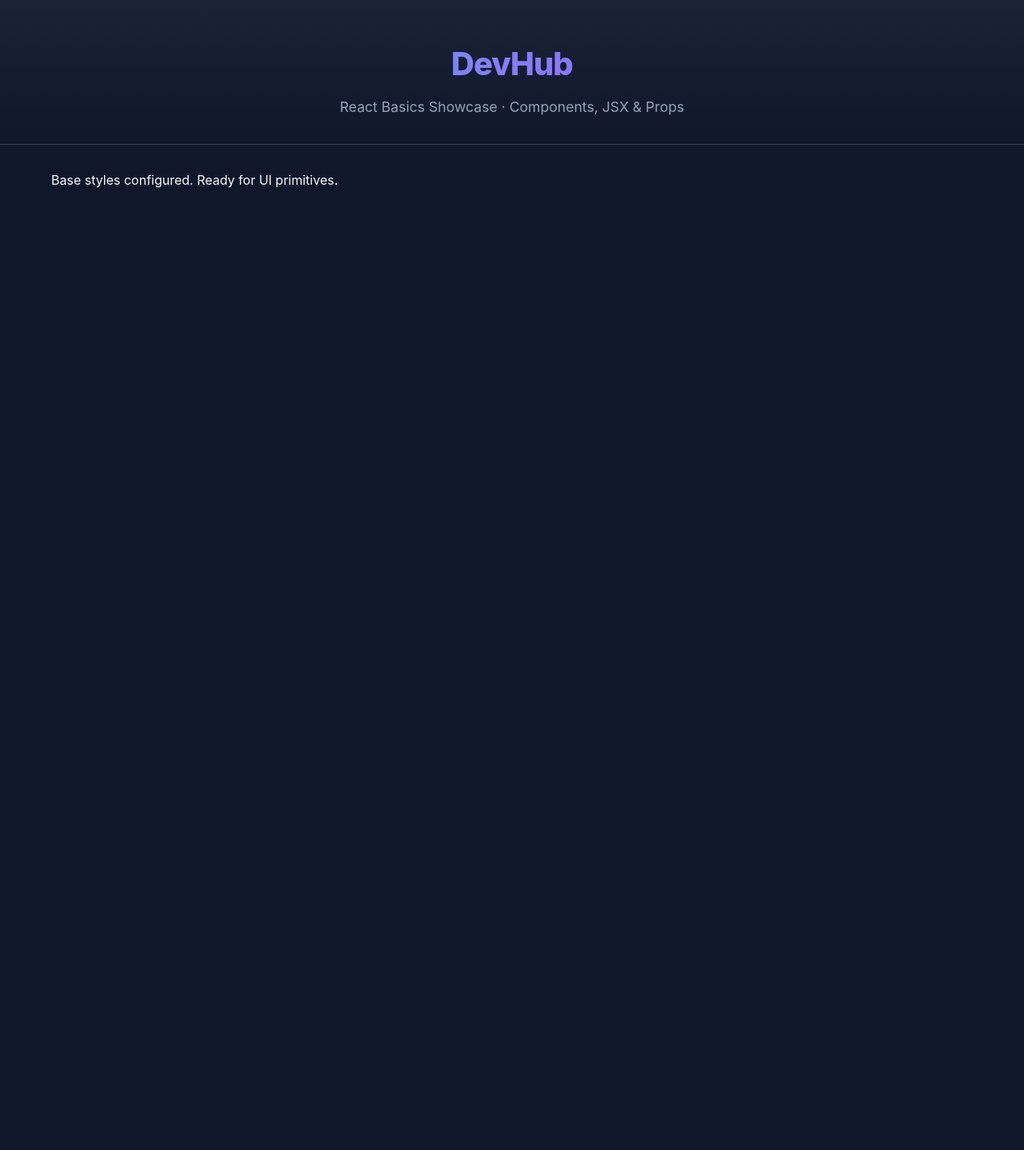
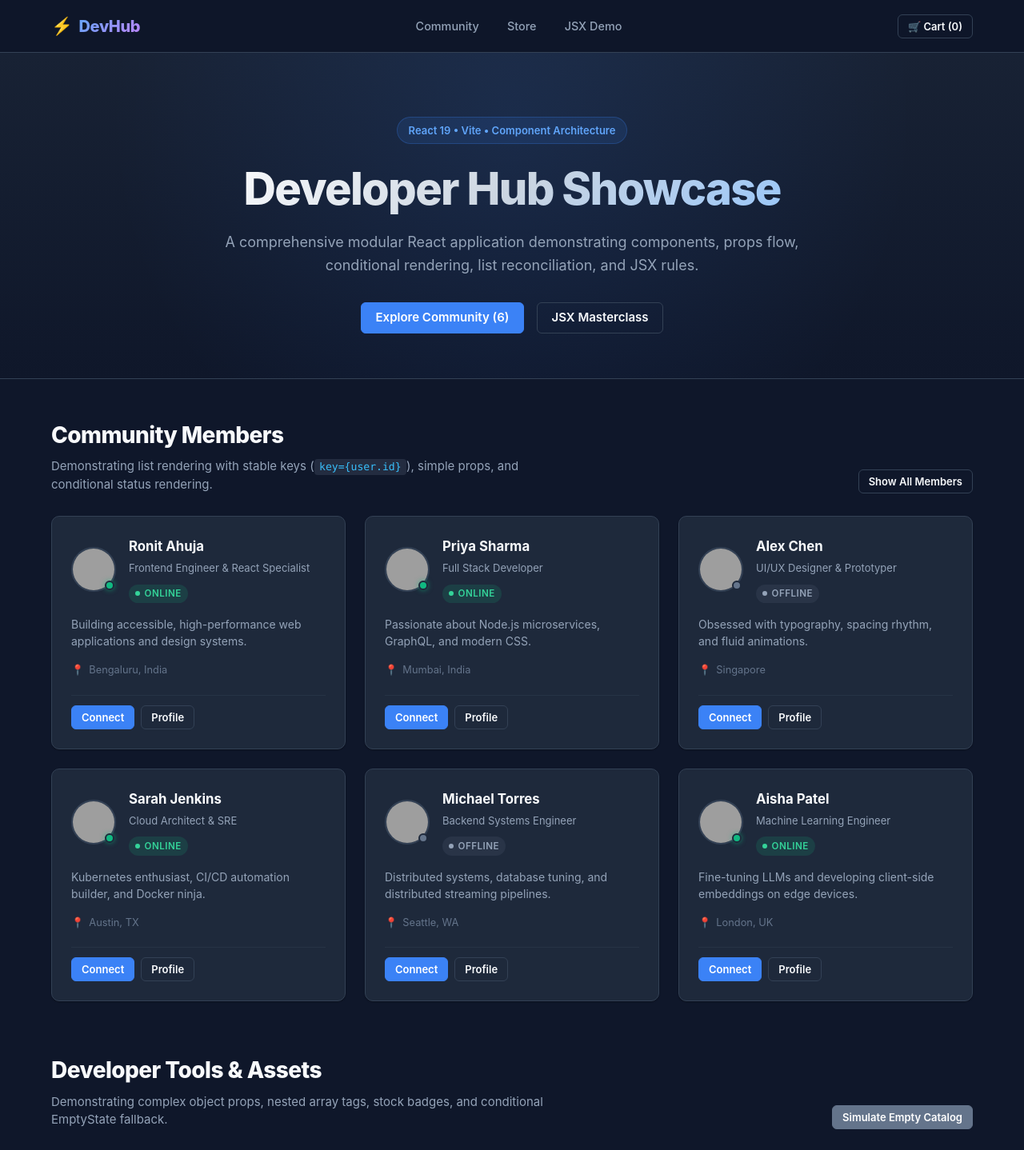
Before and after one commit to ronit-ahuja-04/Linkific-Tasks, a React (Vite) app in the folder Day-04/: page / in a window 1280 px wide. Shown: the top 1438 px of the page at 80% size. Before the commit the page ends 800 px from the top, so only its background shows below. Built offline with nearby package versions, Linux system fonts and the light colour scheme; grey boxes are pictures that could not be loaded.

Commit message:
feat: compose all sections in App

```diff
--- a/Day-04/src/App.css
+++ b/Day-04/src/App.css
@@ -2,6 +2,58 @@
   min-height: 100vh;
   display: flex;
   flex-direction: column;
+  background-color: var(--bg-primary);
+}
+
+.app-hero {
+  background: radial-gradient(circle at 50% 20%, rgba(59, 130, 246, 0.12) 0%, rgba(15, 23, 42, 0) 70%),
+              linear-gradient(180deg, rgba(30, 41, 59, 0.6) 0%, rgba(15, 23, 42, 1) 100%);
+  padding: 5rem 1.5rem 3.5rem;
+  border-bottom: 1px solid var(--border-color);
+  text-align: center;
+}
+
+.hero-content {
+  max-width: 800px;
+  margin: 0 auto;
+}
+
+.hero-badge {
+  display: inline-block;
+  padding: 0.35rem 0.85rem;
+  font-size: 0.8125rem;
+  font-weight: 600;
+  color: #60a5fa;
+  background-color: rgba(59, 130, 246, 0.12);
+  border: 1px solid rgba(59, 130, 246, 0.25);
+  border-radius: 9999px;
+  margin-bottom: 1.5rem;
+}
+
+.hero-title {
+  font-size: clamp(2.2rem, 5vw, 3.5rem);
+  font-weight: 800;
+  line-height: 1.15;
+  letter-spacing: -0.03em;
+  background: linear-gradient(135deg, #ffffff 0%, #cbd5e1 50%, #93c5fd 100%);
+  -webkit-background-clip: text;
+  -webkit-text-fill-color: transparent;
+  margin-bottom: 1.25rem;
+}
+
+.hero-subtitle {
+  font-size: 1.125rem;
+  color: var(--text-secondary);
+  line-height: 1.6;
+  margin-bottom: 2rem;
+}
+
+.hero-actions {
+  display: flex;
+  align-items: center;
+  justify-content: center;
+  gap: 1rem;
+  flex-wrap: wrap;
 }
 
 .app-main {
@@ -9,29 +61,82 @@
   max-width: 1200px;
   width: 100%;
   margin: 0 auto;
-  padding: 2rem 1.5rem;
+  padding: 3rem 1.5rem;
+  display: flex;
+  flex-direction: column;
+  gap: 4rem;
 }
 
-.app-header {
-  text-align: center;
-  padding: 3rem 1.5rem 2rem;
-  background: linear-gradient(180deg, rgba(30, 41, 59, 0.7) 0%, rgba(15, 23, 42, 0) 100%);
-  border-bottom: 1px solid var(--border-color);
+.app-section {
+  scroll-margin-top: 5rem;
 }
 
-.app-title {
-  font-size: 2.5rem;
-  font-weight: 800;
-  letter-spacing: -0.025em;
-  background: linear-gradient(135deg, #60a5fa 0%, #a855f7 100%);
-  -webkit-background-clip: text;
-  -webkit-text-fill-color: transparent;
-  margin-bottom: 0.5rem;
+.section-header-row {
+  display: flex;
+  align-items: flex-end;
+  justify-content: space-between;
+  gap: 1.5rem;
+  margin-bottom: 1.75rem;
+  flex-wrap: wrap;
 }
 
-.app-subtitle {
+.section-title {
+  font-size: 1.75rem;
+  font-weight: 800;
+  letter-spacing: -0.02em;
+  color: var(--text-primary);
+  margin-bottom: 0.35rem;
+}
+
+.section-description {
   color: var(--text-secondary);
-  font-size: 1.1rem;
-  max-width: 600px;
-  margin: 0 auto;
+  font-size: 0.9375rem;
+  max-width: 650px;
+  line-height: 1.5;
 }
+
+.section-controls {
+  display: flex;
+  align-items: center;
+  gap: 0.75rem;
+}
+
+.category-filter-bar {
+  display: flex;
+  align-items: center;
+  gap: 0.5rem;
+  margin-bottom: 1.5rem;
+  overflow-x: auto;
+  padding-bottom: 0.5rem;
+}
+
+.filter-label {
+  font-size: 0.8125rem;
+  color: var(--text-muted);
+  font-weight: 600;
+  margin-right: 0.25rem;
+}
+
+.category-pill {
+  padding: 0.4rem 0.85rem;
+  border-radius: 9999px;
+  font-size: 0.8125rem;
+  font-weight: 600;
+  background-color: rgba(30, 41, 59, 0.7);
+  border: 1px solid var(--border-color);
+  color: var(--text-secondary);
+  cursor: pointer;
+  transition: var(--transition);
+  white-space: nowrap;
+}
+
+.category-pill:hover {
+  background-color: rgba(51, 65, 85, 0.8);
+  color: var(--text-primary);
+}
+
+.category-pill.is-active {
+  background-color: var(--primary);
+  color: #ffffff;
+  border-color: var(--primary);
+}
--- a/Day-04/src/App.jsx
+++ b/Day-04/src/App.jsx
@@ -1,17 +1,209 @@
+import { useState } from 'react';
+import Navbar from './components/Navbar';
+import Button from './components/Button';
+import UserList from './components/UserList';
+import ProductList from './components/ProductList';
+import JsxFeaturesDemo from './components/JsxFeaturesDemo';
+import Footer from './components/Footer';
+
+import usersData from './data/users';
+import productsData from './data/products';
+
 import './App.css';
 
+/**
+ * App (Root Component)
+ *
+ * Demonstrates:
+ * - High-level component tree composition and hierarchy
+ * - Passing array, object, and function callback props down to child components
+ * - Managing active view state and interactive filter toggles
+ * - Composing 11 foundational React components cleanly
+ */
 function App() {
+  const [filterOnlineOnly, setFilterOnlineOnly] = useState(false);
+  const [selectedCategory, setSelectedCategory] = useState('All');
+  const [simulateEmptyProducts, setSimulateEmptyProducts] = useState(false);
+  const [cartCount, setCartCount] = useState(0);
+
+  // Navigation items for Navbar (complex array prop)
+  const navLinks = [
+    { id: 'nav-community', label: 'Community', href: '#community' },
+    { id: 'nav-store', label: 'Store', href: '#store' },
+    { id: 'nav-jsx', label: 'JSX Demo', href: '#jsx-rules' },
+  ];
+
+  // Filtered users demonstrating pure derived state without extra re-renders
+  const displayedUsers = filterOnlineOnly
+    ? usersData.filter((user) => user.isOnline)
+    : usersData;
+
+  // Filtered products or simulated empty state
+  const displayedProducts = simulateEmptyProducts
+    ? []
+    : selectedCategory === 'All'
+    ? productsData
+    : productsData.filter((item) => item.category === selectedCategory);
+
+  const categories = ['All', 'Templates', 'Hardware', 'Books', 'Assets', 'Education'];
+
+  const handleAddToCart = (product) => {
+    setCartCount((prev) => prev + 1);
+    alert(`Added "${product.name}" ($${product.price}) to cart! Total items: ${cartCount + 1}`);
+  };
+
+  const handleConnectUser = (userName) => {
+    alert(`Connection request sent to ${userName}!`);
+  };
+
   return (
     <div className="app-container">
-      <header className="app-header">
-        <h1 className="app-title">DevHub</h1>
-        <p className="app-subtitle">
-          React Basics Showcase · Components, JSX &amp; Props
-        </p>
+      {/* 1. Navbar primitive */}
+      <Navbar
+        brand="DevHub"
+        links={navLinks}
+        action={
+          <Button
+            variant="outline"
+            size="sm"
+            onClick={() => alert(`Shopping cart contains ${cartCount} items.`)}
+          >
+            🛒 Cart ({cartCount})
+          </Button>
+        }
+      />
+
+      {/* Hero Header */}
+      <header className="app-hero">
+        <div className="hero-content">
+          <span className="hero-badge">React 19 &bull; Vite &bull; Component Architecture</span>
+          <h1 className="hero-title">Developer Hub Showcase</h1>
+          <p className="hero-subtitle">
+            A comprehensive modular React application demonstrating components,
+            props flow, conditional rendering, list reconciliation, and JSX rules.
+          </p>
+          <div className="hero-actions">
+            <Button
+              variant="primary"
+              size="md"
+              onClick={() => {
+                const el = document.getElementById('community');
+                if (el) el.scrollIntoView({ behavior: 'smooth' });
+              }}
+            >
+              Explore Community ({usersData.length})
+            </Button>
+            <Button
+              variant="outline"
+              size="md"
+              onClick={() => {
+                const el = document.getElementById('jsx-rules');
+                if (el) el.scrollIntoView({ behavior: 'smooth' });
+              }}
+            >
+              JSX Masterclass
+            </Button>
+          </div>
+        </div>
       </header>
+
+      {/* Main Content Sections */}
       <main className="app-main">
-        <p>Base styles configured. Ready for UI primitives.</p>
+        {/* Section 1: Community Members (UserCard & UserList) */}
+        <section id="community" className="app-section">
+          <div className="section-header-row">
+            <div>
+              <h2 className="section-title">Community Members</h2>
+              <p className="section-description">
+                Demonstrating list rendering with stable keys (<code>key={`{user.id}`}</code>),
+                simple props, and conditional status rendering.
+              </p>
+            </div>
+            <div className="section-controls">
+              <Button
+                variant={filterOnlineOnly ? 'primary' : 'outline'}
+                size="sm"
+                onClick={() => setFilterOnlineOnly((prev) => !prev)}
+              >
+                {filterOnlineOnly ? 'Showing Online Only' : 'Show All Members'}
+              </Button>
+            </div>
+          </div>
+
+          <UserList
+            users={displayedUsers}
+            onConnectUser={handleConnectUser}
+          />
+        </section>
+
+        {/* Section 2: Developer Store & Assets (ProductCard, ProductList, EmptyState) */}
+        <section id="store" className="app-section">
+          <div className="section-header-row">
+            <div>
+              <h2 className="section-title">Developer Tools &amp; Assets</h2>
+              <p className="section-description">
+                Demonstrating complex object props, nested array tags, stock badges,
+                and conditional EmptyState fallback.
+              </p>
+            </div>
+            <div className="section-controls">
+              <Button
+                variant={simulateEmptyProducts ? 'danger' : 'secondary'}
+                size="sm"
+                onClick={() => setSimulateEmptyProducts((prev) => !prev)}
+              >
+                {simulateEmptyProducts ? 'Restore Product Catalog' : 'Simulate Empty Catalog'}
+              </Button>
+            </div>
+          </div>
+
+          {!simulateEmptyProducts && (
+            <div className="category-filter-bar">
+              <span className="filter-label">Filter:</span>
+              {categories.map((category) => (
+                <button
+                  key={category}
+                  type="button"
+                  className={`category-pill ${selectedCategory === category ? 'is-active' : ''}`}
+                  onClick={() => setSelectedCategory(category)}
+                >
+                  {category}
+                </button>
+              ))}
+            </div>
+          )}
+
+          <ProductList
+            products={displayedProducts}
+            onAddToCart={handleAddToCart}
+            onResetFilter={() => {
+              setSimulateEmptyProducts(false);
+              setSelectedCategory('All');
+            }}
+          />
+        </section>
+
+        {/* Section 3: JSX Syntax Masterclass (JsxFeaturesDemo) */}
+        <section id="jsx-rules" className="app-section">
+          <div className="section-header-row">
+            <div>
+              <h2 className="section-title">Interactive JSX Masterclass</h2>
+              <p className="section-description">
+                Interactive playground demonstrating className, htmlFor, embedded JS expressions,
+                fragments, comments, and the critical zero-count gotcha.
+              </p>
+            </div>
+          </div>
+
+          <JsxFeaturesDemo />
+        </section>
       </main>
+
+      {/* 4. Semantic Footer */}
+      <Footer
+        text="DevHub · Modular React 19 architecture built with Vite for Linkific Day 4 React Basics."
+        year={new Date().getFullYear()}
+      />
     </div>
   );
 }
```
